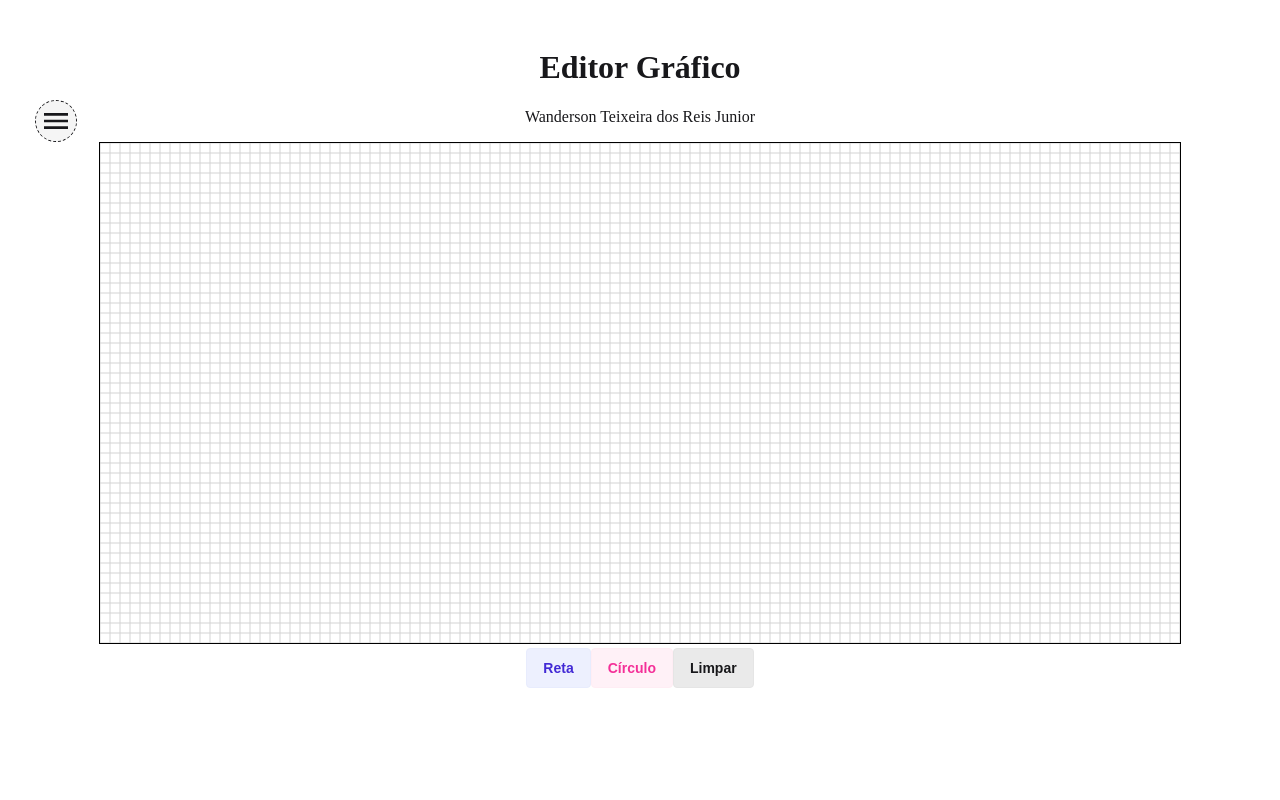
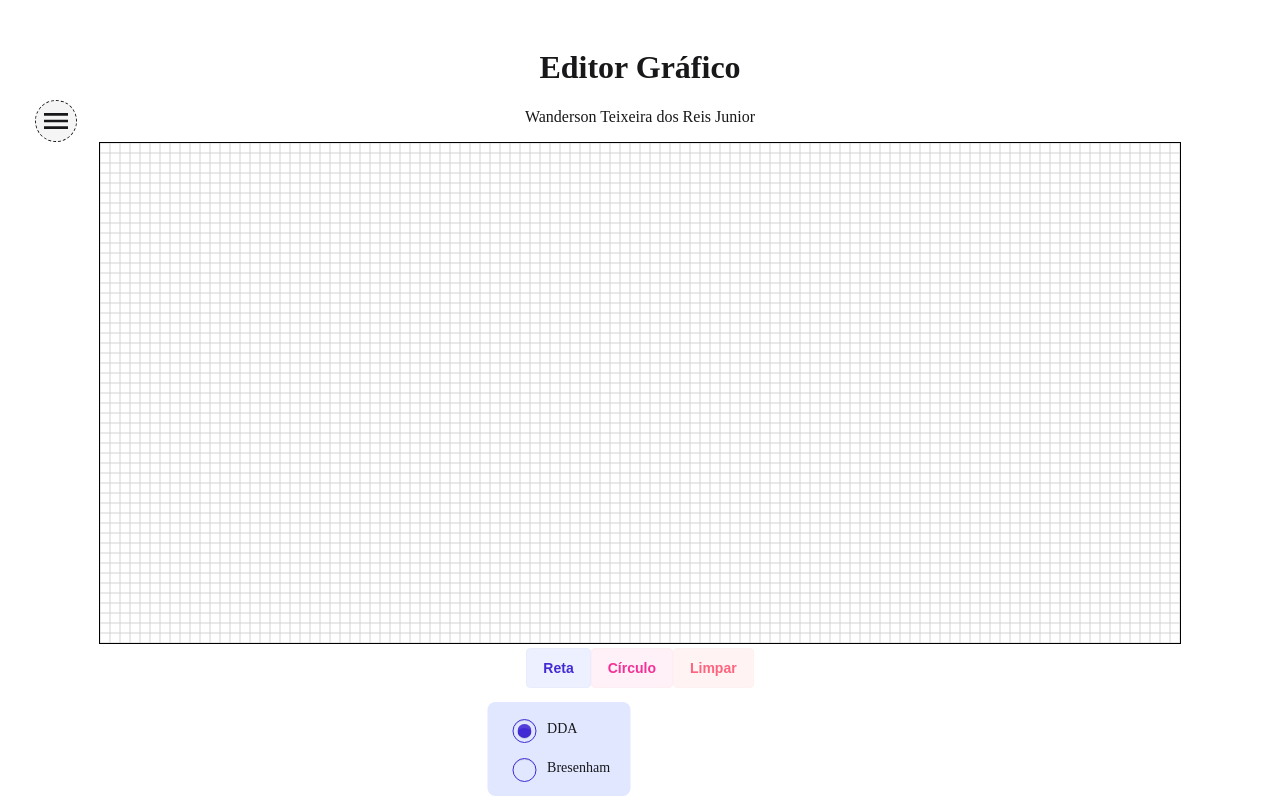
Before and after one commit to waands/TPCG_PAINT, a React (Vite) app: page / in a window 1280 px wide. Both pictures are taken after a click on the button "Reta". Built offline with nearby package versions, Linux system fonts and the light colour scheme.

Commit message:
refactor canvas components to improve pixel highlighting and state management

```diff
--- a/src/App.tsx
+++ b/src/App.tsx
@@ -14,8 +14,8 @@ function App() {
   });
   const [mode, setMode] = useState<string | null>(null);
   const [drawnPixels, setDrawnPixels] = useState<
-      { x: number; y: number; type: string }[]
-    >([]);
+    { x: number; y: number; type: string }[]
+  >([]);
 
   return (
     <div style={{ textAlign: 'center', padding: '20px' }}>
@@ -41,7 +41,7 @@ function App() {
         drawnPixels={drawnPixels}
         setDrawnPixels={setDrawnPixels}
       />
-      <Functionalities setMode={setMode} />
+      <Functionalities setMode={setMode} setDrawnPixels={setDrawnPixels} />
     </div>
   );
 }
--- a/src/components/Canvas.tsx
+++ b/src/components/Canvas.tsx
@@ -36,6 +36,7 @@ const Canvas: React.FC<CanvasProps> = ({
 }) => {
   const canvasRef = useRef<HTMLCanvasElement>(null);
   const [clicks, setClicks] = useState<{ x: number; y: number }[]>([]);
+  const lastHighlightedRef = useRef<{ x: number; y: number } | null>(null);
 
   // Função para destacar a posição do mouse
   const highlightMousePosition = (event: MouseEvent) => {
@@ -48,21 +49,36 @@ const Canvas: React.FC<CanvasProps> = ({
     const x = Math.floor((event.clientX - rect.left) / pixelSize);
     const y = Math.floor((event.clientY - rect.top) / pixelSize);
 
-    // Redesenha o canvas SEM apagar os pixels desenhados
-    ctx.clearRect(0, 0, canvas.width, canvas.height);
-    drawGrid(ctx, canvas.width, canvas.height);
+    // Clear previous highlight if exists
+    if (lastHighlightedRef.current) {
+      const { x: lastX, y: lastY } = lastHighlightedRef.current;
 
-    // Redesenha todos os pixels armazenados
-    drawnPixels.forEach(({ x, y }) => {
-      colorPixel(ctx, x, y, pixelSize);
-    });
+      // Fill with white background first
+      ctx.fillStyle = 'white';
+      ctx.fillRect(lastX * pixelSize, lastY * pixelSize, pixelSize, pixelSize);
 
-    // Desenha o destaque no pixel atual
+      // Redraw grid for this cell if needed
+      if (showGrid) {
+        ctx.strokeStyle = 'lightgray';
+        ctx.lineWidth = gridThickness;
+        ctx.strokeRect(lastX * pixelSize, lastY * pixelSize, pixelSize, pixelSize);
+      }
+
+      // Redraw pixel if it was drawn before
+      const wasDrawn = drawnPixels.find(p => p.x === lastX && p.y === lastY);
+      if (wasDrawn) {
+        colorPixel(ctx, lastX, lastY, pixelSize);
+      }
+    }
+
+    // Draw new highlight
     ctx.strokeStyle = 'grey';
     ctx.lineWidth = 2;
     ctx.strokeRect(x * pixelSize, y * pixelSize, pixelSize, pixelSize);
+
+    // Update last highlighted position
+    lastHighlightedRef.current = { x, y };
   };
-
 
 
   const drawGrid = (
@@ -93,6 +109,7 @@ const Canvas: React.FC<CanvasProps> = ({
     const ctx = canvas.getContext('2d');
     if (!ctx) return;
 
+    const draw = () => {
       ctx.clearRect(0, 0, canvas.width, canvas.height); // Limpar o canvas
       drawGrid(ctx, canvas.width, canvas.height); // Redesenhar a grade
 
@@ -100,14 +117,17 @@ const Canvas: React.FC<CanvasProps> = ({
       drawnPixels.forEach(({ x, y }) => {
         colorPixel(ctx, x, y, pixelSize);
       });
+    };
+
+    requestAnimationFrame(draw);
 
     // Adicionar o evento de mousemove para destacar o pixel do mouse
-    canvas.addEventListener('mousemove', highlightMousePosition);
+    //canvas.addEventListener('mousemove', highlightMousePosition);
 
     return () => {
-      canvas.removeEventListener('mousemove', highlightMousePosition);
+      //canvas.removeEventListener('mousemove', highlightMousePosition);
     };
-  }, [drawnPixels, showGrid, gridThickness, pixelSize]);
+  }, [canvasSize, drawnPixels, showGrid, gridThickness, pixelSize]);
 
 
 
--- a/src/components/Controls.tsx
+++ b/src/components/Controls.tsx
@@ -56,7 +56,9 @@ const Controls: React.FC<ControlsProps> = ({
       width: Math.floor(newCanvasSize.width / pixelSize) * pixelSize,
       height: Math.floor(newCanvasSize.height / pixelSize) * pixelSize,
     });
-    setCanvasSize(newCanvasSize);
+    console.log(newCanvasSize);
+    setCanvasSize({width: Math.floor(newCanvasSize.width / pixelSize) * pixelSize, height: Math.floor(newCanvasSize.height / pixelSize) * pixelSize});
+    console.log(canvasSize);
   };
 
   return (
--- a/src/components/Functionalities.tsx
+++ b/src/components/Functionalities.tsx
@@ -2,24 +2,69 @@ import React from 'react';
 
 interface FunctionalitiesProps {
   setMode: (mode: string | null) => void;
+  setDrawnPixels: React.Dispatch<
+    React.SetStateAction<{ x: number; y: number; type: string }[]>
+  >;
 }
 
-const Functionalities: React.FC<FunctionalitiesProps> = ({ setMode }) => {
+const Functionalities: React.FC<FunctionalitiesProps> = ({
+  setMode,
+  setDrawnPixels,
+}) => {
   return (
     <div>
-      <button
-        className="btn btn-soft btn-primary"
-        onClick={() => setMode('line')}
-      >
-        Reta
-      </button>
+      <div className="dropdown dropdown-center">
+        <button
+          tabIndex={0}
+          role="button"
+          className="btn btn-soft btn-primary m-1"
+          onClick={() => setMode('line')}
+        >
+          Reta
+        </button>
+        <ul
+          tabIndex={0}
+          className="dropdown-content menu bg-primary-content rounded-box z-1 w-52 p-2 shadow-sm"
+        >
+          <li>
+            <a className="text-pimary">
+              <input
+                type="radio"
+                name="radio-4"
+                className="radio radio-primary checked:bg-primary-content"
+                defaultChecked
+                onClick={() => setMode('line')}
+              />
+              {'DDA'}
+            </a>
+          </li>
+          <li>
+            <a className="text-pimary">
+              <input
+                type="radio"
+                name="radio-4"
+                className="radio radio-primary checked:bg-primary-content"
+              />
+              {'Bresenham'}
+            </a>
+          </li>
+        </ul>
+      </div>
       <button
         className="btn btn-soft btn-secondary"
         onClick={() => setMode('circle')}
       >
         Círculo
       </button>
-      <button className="btn btn-soft btn-danger" onClick={() => setMode(null)}>
+      <button
+        className="btn btn-soft btn-error"
+        onClick={() => {
+          if (window.confirm('Tem certeza que deseja limpar o canvas?')) {
+            setMode(null);
+            setDrawnPixels([]);
+          }
+        }}
+      >
         Limpar
       </button>
     </div>
--- a/src/components/Line.ts
+++ b/src/components/Line.ts
@@ -13,28 +13,30 @@ export const drawDDA = (
 ) => {
   let dx = x2 - x1;
   let dy = y2 - y1;
+
+  let x = x1;
+  let y = y1;
+
   let passos: number;
   if (Math.abs(dx) > Math.abs(dy)) {
     passos = Math.abs(dx);
   } else {
     passos = Math.abs(dy);
   }
+
   let x_incr = dx / passos;
   let y_incr = dy / passos;
-
-  let x = x1;
-  let y = y1;
 
   let newPixels = [];
 
   for (let k = 1; k <= passos; k++) {
+    x += x_incr;
+    y += y_incr;
+
     let roundedX = Math.round(x);
     let roundedY = Math.round(y);
     colorPixel(ctx, roundedX, roundedY, pixelSize);
     newPixels.push({ x: roundedX, y: roundedY, type: 'line' });
-
-    x += x_incr;
-    y += y_incr;
   }
   // Atualizar o estado dos pixels desenhados
   setDrawnPixels((prev) => [...prev, ...newPixels]);
```
Lines whose indentation alone changed are shown as unchanged.
